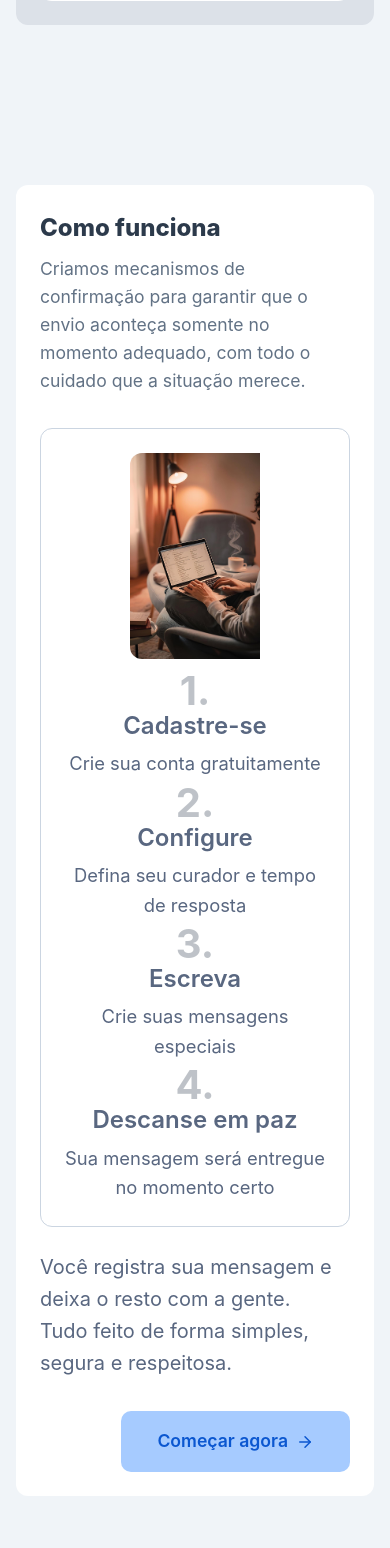
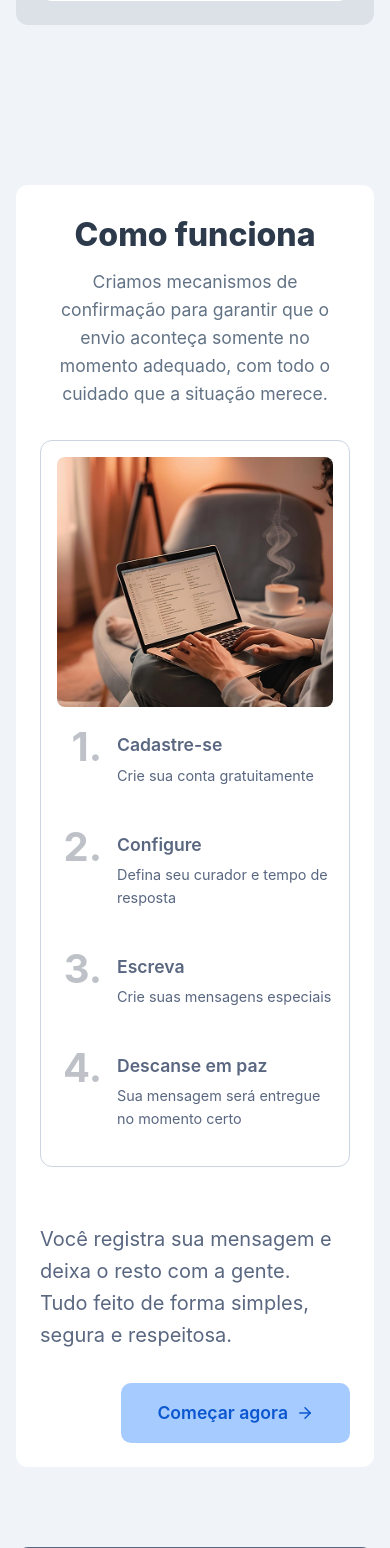
Before and after one commit to rgrlinux/ps_eu_te_amo, a Django app: page / in a window 390 px wide. Shown: the part 2457-4005 px from the top of the page. Run offline with Django 5.2, Linux system fonts and the light colour scheme; some web fonts are replaced.

Commit message:
ajuste de responsividade do how it works

```diff
--- a/static/css/style.css
+++ b/static/css/style.css
@@ -1279,6 +1279,90 @@ main {
 /* ==========================================================================
    RESPONSIVIDADE DO MENU
    ========================================================================== */
+
+/* Tablets e telas médias */
+@media (max-width: 992px) {
+  .how-content-grid {
+    grid-template-columns: 1fr; /* Quebra o grid em uma única coluna */
+    gap: var(--spacing-lg, 20px);
+  }
+
+  .how-image-side {
+    display: flex;
+    justify-content: center;
+  }
+
+  .how-img {
+    max-height: 250px;
+    width: 100%;
+    object-fit: cover;
+    border-radius: 8px;
+  }
+
+  /* ... manter o restante do seu código de 992px aqui ... */
+}
+
+/* Tablets pequenos e celulares grandes */
+@media (max-width: 768px) {
+  .how-card {
+    padding: var(--spacing-lg, 20px);
+  }
+
+  .how-content-grid {
+    padding: var(--spacing-md, 15px);
+  }
+
+  .how-intro h2 {
+    font-size: 2rem;
+    text-align: center;
+  }
+
+  .how-intro p {
+    text-align: center;
+  }
+
+  .how-footer {
+    text-align: center;
+    margin-top: var(--spacing-xl, 30px);
+  }
+
+  /* ... manter o restante do seu código de 768px aqui ... */
+}
+
+/* Celulares pequenos */
+@media (max-width: 480px) {
+  .steps-list {
+    padding: 0;
+    margin: 0;
+    list-style: none;
+  }
+
+  .steps-list li {
+    display: flex;
+    flex-direction: row;      /* Mantém o número ao lado do texto, conforme seu print */
+    align-items: flex-start;  /* Alinha por cima para textos longos */
+    text-align: left;         /* Garante leitura natural */
+    gap: 15px;
+    margin-bottom: 20px;
+  }
+
+  .step-number {
+    font-size: 2.5rem;
+    min-width: 45px;          /* Espaço fixo para o número não espremer o texto */
+    line-height: 1;
+    margin-top: -4px;         /* Ajuste fino de alinhamento vertical com o h4 */
+  }
+
+  .step-text h4 {
+    margin: 0 0 4px 0;
+    font-size: 1.1rem;
+  }
+
+  .step-text p {
+    margin: 0;
+    font-size: 0.9rem;
+  }
+
 
 /* Tablets e telas médias */
 @media (max-width: 992px) {
@@ -1601,3 +1685,4 @@ main {
     position: absolute;
     pointer-events: none; /* Clicar no texto repassa o clique para a label */
 }
+}
```
